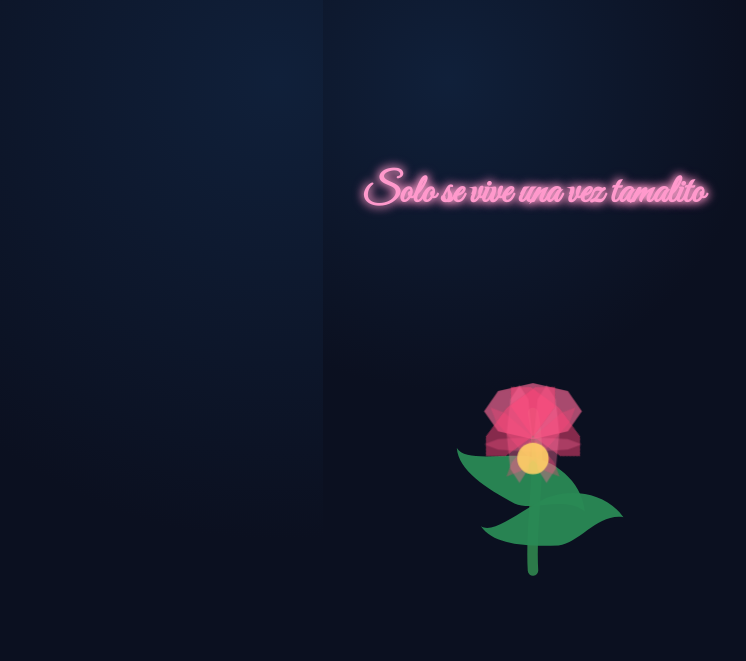
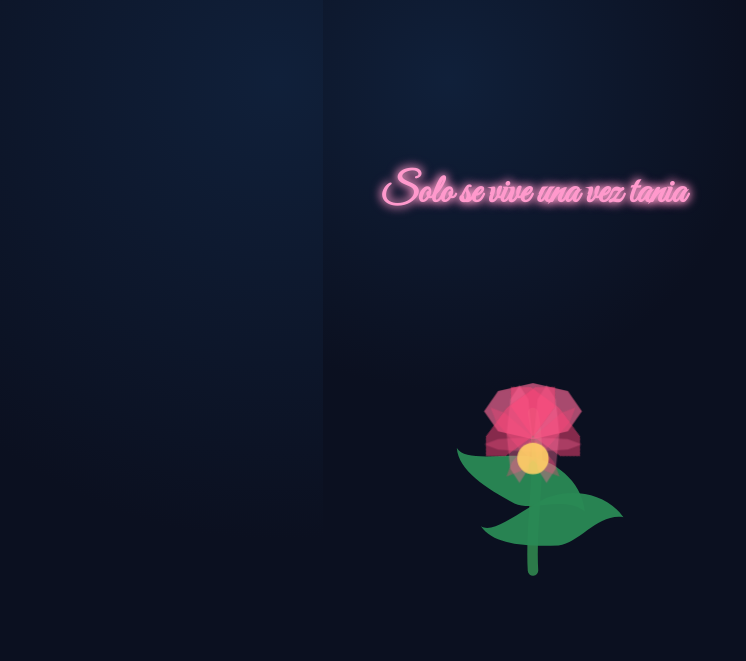
Before and after one commit to javierguaman97/Tania-, a plain HTML site: page index.html in a window 1280 px wide. Shown: the whole page, without its empty margins (107-853 px from the left). Drawn offline with Linux system fonts and the light colour scheme.

Commit message:
Change heading text in index.html
Updated the heading text in the HTML file.

```diff
--- a/index.html
+++ b/index.html
@@ -60,7 +60,7 @@
   <link href="https://fonts.googleapis.com/css2?family=Great+Vibes&display=swap" rel="stylesheet">
 </head>
 <body>
-  <h1>Solo se vive una vez tamalito</h1>
+  <h1>Solo se vive una vez tania</h1>
   <svg viewBox="-120 -120 240 240" xmlns="http://www.w3.org/2000/svg">
     <!-- tallo -->
     <path d="M0 70 C-2 40 6 10 0 -20" stroke="var(--stem)" stroke-width="6" stroke-linecap="round" fill="none" />
```
